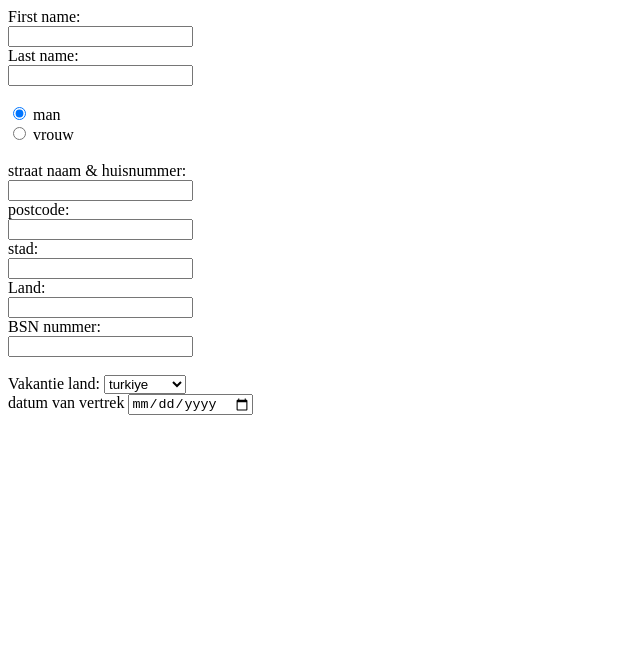
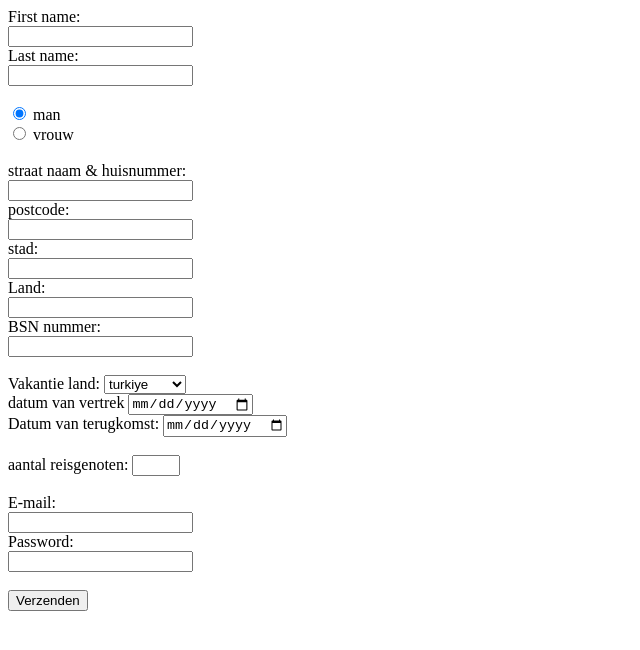
Before and after one commit to OTTOMAN12990/p1-html-css, a plain HTML site: page Opdracht 3.2/index.html in a window 1280 px wide. Shown: the whole page, without its empty margins (0-640 px from the left). Drawn offline with Linux system fonts and the light colour scheme.

Commit message:
3.2 update

```diff
--- a/Opdracht 3.2/index.html
+++ b/Opdracht 3.2/index.html
@@ -37,11 +37,26 @@
         </select>
         <br>
         <label for="dvv">datum van vertrek</label>
-        <input type="date" id="dvv"
-
+        <input type="date" id="dvv">
+        <div>
+            <label for="dvt">Datum van terugkomst:</label>
+            <input type="date" id="dvt" name="dvt"><br>
+        </div>
+        <br>
+        <div>
+            <label for="numberpeople">aantal reisgenoten:</label>
+            <input type="number" id="numberpeople" name="numberpeople" min="0" max="4">
+        </div>
+        <br>
+        <div>
+            <label for="email">E-mail:</label><br>
+            <input type="email" id="email" name="email"><br>
+        </div>
+        <div>
+            <label for="password">Password:</label><br>
+            <input type="password" id="password" name="password"><br><br>
+        </div>
         <input type="submit" value="Verzenden">
-
       </form>
-
 </body>
 </html>
```
